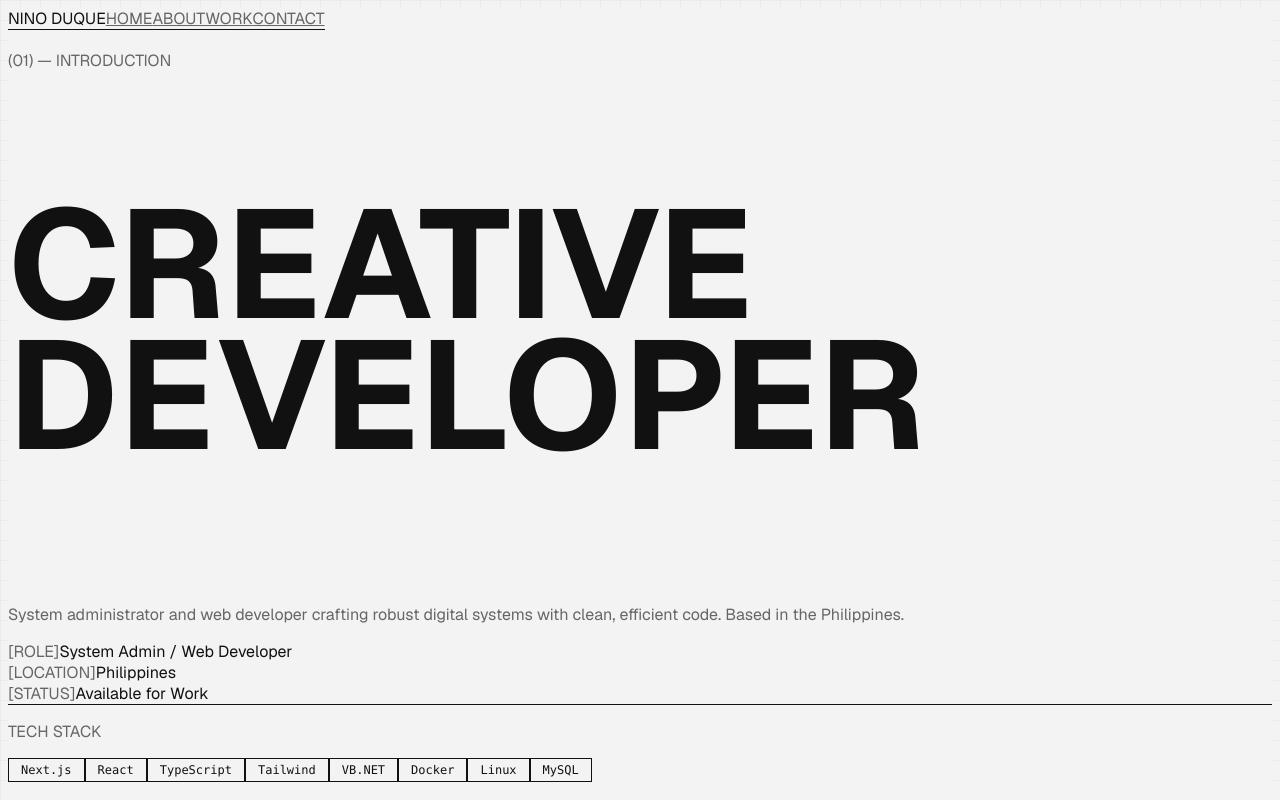
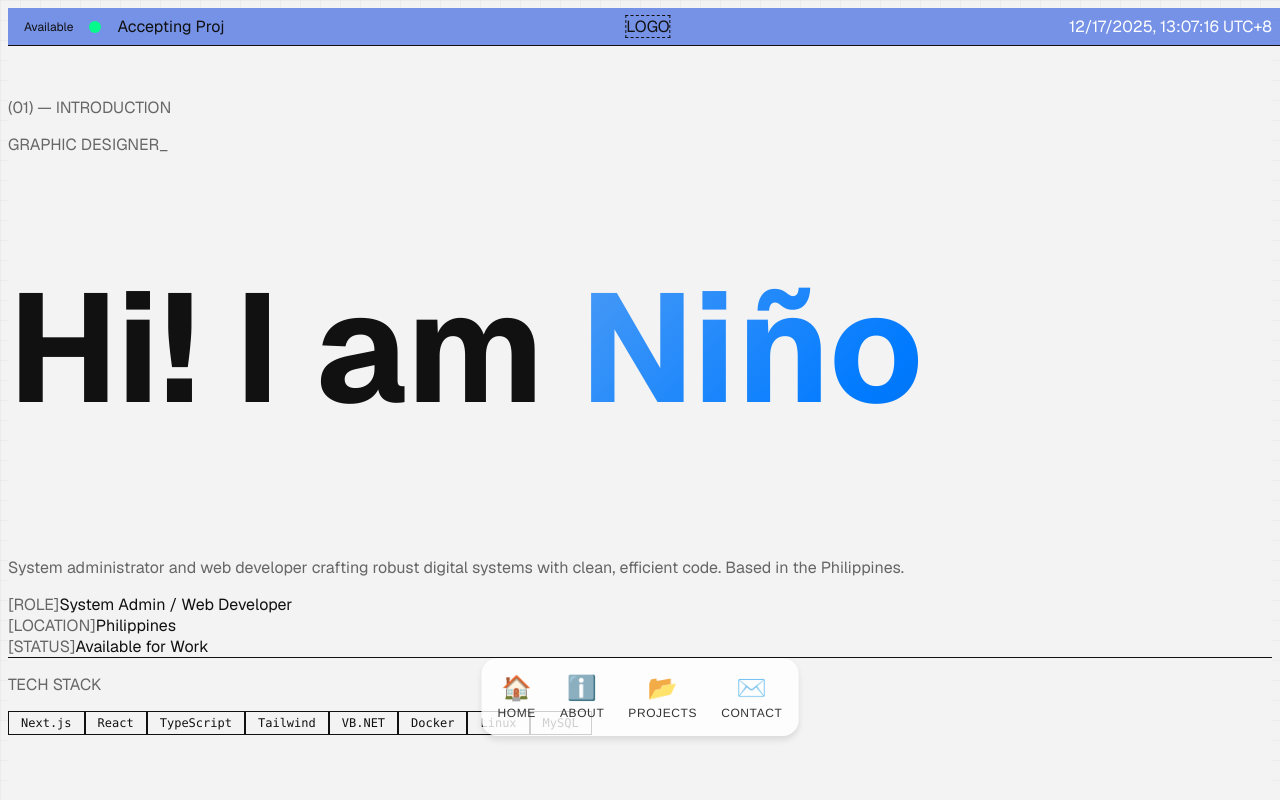
Before and after one commit to Nenjii/my-portfolio, a Next.js app: page / in a window 1280 px wide. Shown: the top 800 px of the page. Built offline with nearby package versions, Linux system fonts and the light colour scheme.

Commit message:
statusheader [17-12-25]

```diff
--- /dev/null
+++ b/app/components/GradientText.tsx
@@ -0,0 +1,23 @@
+"use client";
+
+interface GradientTextProps {
+  children: React.ReactNode;
+  className?: string;
+}
+
+export default function GradientText({ children, className = "" }: GradientTextProps) {
+  return (
+    <span
+      className={`gradient-text ${className}`}
+      style={{
+        background: "linear-gradient(135deg, #61a5f3ff, #007AFF, #0b50a0ff)",
+        backgroundSize: "200% 200%",
+        WebkitBackgroundClip: "text",
+        WebkitTextFillColor: "transparent",
+        animation: "gradient-shift 3s ease infinite",
+      }}
+    >
+      {children}
+    </span>
+  );
+}
--- /dev/null
+++ b/app/components/RoleTypewriter.tsx
@@ -0,0 +1,77 @@
+"use client";
+
+import { useEffect, useState } from "react";
+
+interface RoleTypewriterProps {
+  roles?: string[];
+  typingSpeed?: number;
+  deletingSpeed?: number;
+  pauseDuration?: number;
+  loop?: boolean;
+  className?: string;
+}
+
+export default function RoleTypewriter({
+  roles = [
+    "CREATIVE DEVELOPER",
+    "GRAPHIC DESIGNER",
+    "NETWORK ADMINISTRATOR",
+    "SPORT ENTHUSIAST",
+  ],
+  typingSpeed = 100,
+  deletingSpeed = 50,
+  pauseDuration = 2000,
+  loop = true,
+  className = "",
+}: RoleTypewriterProps) {
+  const [currentText, setCurrentText] = useState("");
+  const [roleIndex, setRoleIndex] = useState(0);
+  const [isDeleting, setIsDeleting] = useState(false);
+  const [isWaiting, setIsWaiting] = useState(false);
+
+  useEffect(() => {
+    if (!roles || roles.length === 0) return;
+
+    const currentRole = roles[roleIndex];
+
+    if (isWaiting) {
+      const waitTimeout = setTimeout(() => {
+        setIsWaiting(false);
+        setIsDeleting(true);
+      }, pauseDuration);
+      return () => clearTimeout(waitTimeout);
+    }
+
+    if (isDeleting) {
+      if (currentText.length > 0) {
+        const deleteTimeout = setTimeout(() => {
+          setCurrentText((prev) => prev.slice(0, -1));
+        }, deletingSpeed);
+        return () => clearTimeout(deleteTimeout);
+      } else {
+        setIsDeleting(false);
+        if (loop) {
+          setRoleIndex((prev) => (prev + 1) % roles.length);
+        } else if (roleIndex < roles.length - 1) {
+          setRoleIndex((prev) => prev + 1);
+        }
+      }
+    } else {
+      if (currentText.length < currentRole.length) {
+        const typeTimeout = setTimeout(() => {
+          setCurrentText(currentRole.slice(0, currentText.length + 1));
+        }, typingSpeed);
+        return () => clearTimeout(typeTimeout);
+      } else {
+        setIsWaiting(true);
+      }
+    }
+  }, [currentText, roleIndex, isDeleting, isWaiting, roles, typingSpeed, deletingSpeed, pauseDuration, loop]);
+
+  return (
+    <span className={className}>
+      {currentText}
+      <span className="animate-pulse text-[#666]">_</span>
+    </span>
+  );
+}
--- /dev/null
+++ b/app/components/StatusHeader.tsx
@@ -0,0 +1,90 @@
+"use client";
+
+import { useEffect, useState } from "react";
+import TypewriterText from "./TypewriterText";
+
+interface StatusHeaderProps {
+  statuses?: string[];
+  showTime?: boolean;
+  timezone?: string;
+  timezoneLabel?: string;
+}
+
+export default function StatusHeader({
+  statuses = ["Brewing Coffee ☕", "Accepting Projects 🚀", "Available for Work ✨"],
+  showTime = true,
+  timezone = "Asia/Manila",
+  timezoneLabel = "UTC+8",
+}: StatusHeaderProps) {
+  const [currentTime, setCurrentTime] = useState<string | null>(null);
+
+  useEffect(() => {
+    // Set initial time
+    setCurrentTime(
+      new Date().toLocaleString("en-US", {
+        timeZone: timezone,
+        hour12: false,
+        month: "2-digit",
+        day: "2-digit",
+        year: "numeric",
+        hour: "2-digit",
+        minute: "2-digit",
+        second: "2-digit",
+      })
+    );
+
+    // Update time every second
+    const timeInterval = setInterval(() => {
+      setCurrentTime(
+        new Date().toLocaleString("en-US", {
+          timeZone: timezone,
+          hour12: false,
+          month: "2-digit",
+          day: "2-digit",
+          year: "numeric",
+          hour: "2-digit",
+          minute: "2-digit",
+          second: "2-digit",
+        })
+      );
+    }, 1000);
+
+    return () => clearInterval(timeInterval);
+  }, [timezone]);
+
+  return (
+    <header className="flex items-center justify-between py-4 px-6 border-b border-[#111111] fixed top-0 left-0 w-full bg-[#4169E1]/70 backdrop-blur-md z-50">
+      {/* Left: Status Section */}
+      <div className="flex items-center" style={{ gap: "1rem" }}> {/* Added inline gap style */}
+        <span className="text-xs font-medium text-black" style={{ fontSize: "0.75rem" }}>Available</span> {/* Explicit inline style fallback */}
+        <div className="status-dot flex-shrink-0"></div>
+        <TypewriterText
+          texts={statuses}
+          typingSpeed={80}
+          deletingSpeed={40}
+          pauseDuration={3000}
+          loop={true}
+          className="text-xs font-medium text-black"
+          style={{ fontSize: "0.75rem" }} /* Explicit inline style fallback */
+          showCursor={false}
+        />
+      </div>
+
+      {/* Center: Logo Placeholder - Replace with your logo */}
+      <div className="absolute left-1/2 transform -translate-x-1/2">
+        {/* TODO: Replace this placeholder with your actual logo */}
+        {/* Example: <Image src="/logo.png" alt="Logo" width={40} height={40} /> */}
+        <div className="w-10 h-10 border border-dashed border-white rounded flex items-center justify-center text-xs text-white font-mono">
+          LOGO
+        </div>
+      </div>
+
+      {/* Right: Date/Time */}
+      {showTime && currentTime && (
+        <div className="text-xs font-mono text-white" style={{ color: "white" }}>
+          {currentTime} {timezoneLabel}
+        </div>
+      )}
+    </header>
+  );
+}
--- /dev/null
+++ b/app/components/TypewriterText.tsx
@@ -0,0 +1,80 @@
+"use client";
+
+import { useEffect, useState } from "react";
+
+interface TypewriterTextProps {
+  texts: string[];
+  typingSpeed?: number;
+  deletingSpeed?: number;
+  pauseDuration?: number;
+  loop?: boolean;
+  className?: string;
+  cursorClassName?: string;
+  showCursor?: boolean;
+}
+
+export default function TypewriterText({
+  texts,
+  typingSpeed = 100,
+  deletingSpeed = 50,
+  pauseDuration = 2000,
+  loop = true,
+  className = "",
+  cursorClassName = "",
+  showCursor = true,
+}: TypewriterTextProps) {
+  const [currentText, setCurrentText] = useState("");
+  const [textIndex, setTextIndex] = useState(0);
+  const [isDeleting, setIsDeleting] = useState(false);
+  const [isWaiting, setIsWaiting] = useState(false);
+
+  useEffect(() => {
+    if (!texts || texts.length === 0) return;
+
+    const currentFullText = texts[textIndex];
+
+    if (isWaiting) {
+      const waitTimeout = setTimeout(() => {
+        setIsWaiting(false);
+        if (loop || textIndex < texts.length - 1) {
+          setIsDeleting(true);
+        }
+      }, pauseDuration);
+      return () => clearTimeout(waitTimeout);
+    }
+
+    if (isDeleting) {
+      if (currentText.length > 0) {
+        const deleteTimeout = setTimeout(() => {
+          setCurrentText((prev) => prev.slice(0, -1));
+        }, deletingSpeed);
+        return () => clearTimeout(deleteTimeout);
+      } else {
+        setIsDeleting(false);
+        if (loop) {
+          setTextIndex((prev) => (prev + 1) % texts.length);
+        } else if (textIndex < texts.length - 1) {
+          setTextIndex((prev) => prev + 1);
+        }
+      }
+    } else {
+      if (currentText.length < currentFullText.length) {
+        const typeTimeout = setTimeout(() => {
+          setCurrentText(currentFullText.slice(0, currentText.length + 1));
+        }, typingSpeed);
+        return () => clearTimeout(typeTimeout);
+      } else {
+        if (loop || textIndex < texts.length - 1) {
+          setIsWaiting(true);
+        }
+      }
+    }
+  }, [currentText, textIndex, isDeleting, isWaiting, texts, typingSpeed, deletingSpeed, pauseDuration, loop]);
+
+  return (
+    <span className={className}>
+      {currentText}
+      {showCursor && <span className={`animate-pulse ${cursorClassName}`}>|</span>}
+    </span>
+  );
+}
--- a/app/globals.css
+++ b/app/globals.css
@@ -76,7 +76,7 @@ body {
 
 /* Animated gradient text */
 .gradient-text {
-  background: linear-gradient(135deg, var(--accent), #00d4ff, var(--accent));
+  background: linear-gradient(135deg, #ff7eb3, #ff758c, #ff7eb3);
   background-size: 200% 200%;
   -webkit-background-clip: text;
   -webkit-text-fill-color: transparent;
@@ -91,16 +91,35 @@ body {
 
 /* Status indicator */
 .status-dot {
-  width: 8px;
-  height: 8px;
-  background: var(--accent);
+  width: 12px;
+  height: 12px;
+  background: #00ff88;
   border-radius: 50%;
   animation: pulse 2s infinite;
 }
 
 @keyframes pulse {
-  0%, 100% { opacity: 1; }
-  50% { opacity: 0.5; }
+  0%, 100% {
+    opacity: 1;
+  }
+  50% {
+    opacity: 0.5;
+  }
+}
+
+/* Status Header Styles */
+header {
+  display: flex;
+  align-items: center;
+  justify-content: space-between;
+  padding: 0.5rem 1rem;
+  border-bottom: 1px solid #111111;
+}
+
+header h1 {
+  font-size: 0.875rem;
+  font-weight: 500;
+  text-align: center;
 }
 
 /* Project card hover effect */
@@ -231,47 +250,98 @@ body {
   bottom: 2rem;
   left: 50%;
   transform: translateX(-50%);
-  background: rgba(10, 10, 10, 0.9);
   padding: 1rem 2.5rem;
-  border: 2px solid #ededed;
-  backdrop-filter: blur(10px);
+
   z-index: 50;
 }
 
-/* Swiss-style navigation links */
-.nav-link-swiss {
-  font-family: ui-monospace, SFMono-Regular, 'SF Mono', Menlo, Consolas, monospace;
-  font-size: 0.75rem;
-  letter-spacing: 0.1em;
-  text-transform: uppercase;
-  color: #888;
-  text-decoration: none;
-  padding: 0.5rem 1rem;
-  transition: all 0.2s ease;
-  position: relative;
+/* Dock Navigation - MacBook style */
+.dock-nav {
+  display: flex;
+  justify-content: center;
+  gap: 3rem;
+  position: fixed;
+  bottom: 2rem;
+  left: 50%;
+  transform: translateX(-50%);
+
+  padding: 1rem 2.5rem;
+
+
+  z-index: 50;
 }
 
-.nav-link-swiss:hover {
-  background: #ededed;
-  color: #0a0a0a;
-}
-
-/* Keep old dock-item styles for backward compatibility */
 .dock-item {
   position: relative;
   display: flex;
   align-items: center;
   justify-content: center;
-  transition: transform 0.3s ease;
+  font-family: ui-monospace, SFMono-Regular, 'SF Mono', Menlo, Consolas, monospace;
+  font-size: 0.75rem;
+  text-transform: uppercase;
+  letter-spacing: 0.05em;
+  color: #666;
   text-decoration: none;
-  color: var(--muted);
+  padding: 0.5rem 0;
+  transition: all 0.3s ease;
+}
+
+.dock-item::after {
+  content: '';
+  position: absolute;
+  bottom: -2px;
+  left: 50%;
+  transform: translateX(-50%);
+  width: 0;
+  height: 2px;
+  background: #111111;
+  transition: width 0.3s ease;
+}
+
+.dock-item:hover {
+  color: #111111;
+  transform: scale(1.1);
 }
 
 .dock-item:hover::after {
   width: 100%;
 }
 
+/* Dock Navigation Styles */
+.dock-navigation {
+  position: fixed;
+  bottom: 2rem;
+  left: 50%;
+  transform: translateX(-50%);
+  display: flex;
+  gap: 1.5rem;
+  background: rgba(255, 255, 255, 0.8);
+  padding: 0.5rem 1rem;
+  border-radius: 1rem;
+  box-shadow: 0 4px 6px rgba(0, 0, 0, 0.1);
+}
+
+.dock-item {
+  display: flex;
+  flex-direction: column;
+  align-items: center;
+  text-decoration: none;
+  color: #333;
+  font-family: 'Helvetica Neue', Arial, sans-serif;
+  font-size: 0.75rem;
+  text-transform: uppercase;
+  transition: transform 0.2s, color 0.2s;
+}
+
 .dock-item:hover {
-  transform: scale(1.2);
-  color: var(--accent); /* Change text color on hover */
+  transform: scale(1.1);
+  color: #0070f3;
 }
+
+.icon {
+  font-size: 1.5rem;
+}
+
+.label {
+  margin-top: 0.25rem;
+}
--- a/app/page.tsx
+++ b/app/page.tsx
@@ -1,32 +1,71 @@
-import Link from "next/link";
 import ProjectList from "./components/projectlist";
 import About from "./components/about";
 import Contact from "./components/contact";
+import StatusHeader from "./components/StatusHeader";
+import RoleTypewriter from "./components/RoleTypewriter";
+import GradientText from "./components/GradientText";
 
 export default function Home() {
   return (
     <main className="bg-[#F3F3F3] text-[#111111]">
-      {/* SWISS STYLE FIXED NAVIGATION */}
-      <nav className="fixed top-0 left-0 right-0 z-50 bg-[#F3F3F3]/90 backdrop-blur-sm border-b border-[#111111]">
-        <div className="max-w-7xl mx-auto px-6 py-4 flex justify-between items-center">
-          <span className="text-sm font-black tracking-tight">NINO DUQUE</span>
-          <div className="flex items-center gap-8">
-            <a href="#home" className="text-xs font-mono text-[#666] hover:text-[#111] transition-colors">HOME</a>
-            <a href="#about" className="text-xs font-mono text-[#666] hover:text-[#111] transition-colors">ABOUT</a>
-            <a href="#work" className="text-xs font-mono text-[#666] hover:text-[#111] transition-colors">WORK</a>
-            <a href="#contact" className="text-xs font-mono text-[#666] hover:text-[#111] transition-colors">CONTACT</a>
-          </div>
+      {/* STATUS HEADER - Separate component for easy modification */}
+      <StatusHeader
+        statuses={["Brewing Coffee ☕", "Accepting Projects 🚀", "Available for Work ✨"]}
+        showTime={true}
+        timezone="Asia/Manila"
+        timezoneLabel="UTC+8"
+      />
+
+      {/* DOCK NAVIGATION - Fixed at bottom */}
+      <nav className="dock-nav">
+        <div className="dock-navigation">
+          <a href="#home" className="dock-item group">
+            <span className="icon">🏠</span>
+            <span className="label">Home</span>
+          </a>
+          <a href="#about" className="dock-item group">
+            <span className="icon">ℹ️</span>
+            <span className="label">About</span>
+          </a>
+          <a href="#work" className="dock-item group">
+            <span className="icon">📂</span>
+            <span className="label">Projects</span>
+          </a>
+          <a href="#contact" className="dock-item group">
+            <span className="icon">✉️</span>
+            <span className="label">Contact</span>
+          </a>
         </div>
       </nav>
 
       {/* HERO SECTION - Massive Typography */}
-      <section id="home" className="min-h-screen flex flex-col justify-center px-6 pt-20">
+      <section id="home" className="min-h-screen flex flex-col justify-center px-6">
         <div className="max-w-7xl mx-auto w-full">
-          <p className="text-xs font-mono text-[#666] tracking-widest mb-6">(01) — INTRODUCTION</p>
+          <p className="text-xs font-mono text-[#666] tracking-widest mb-6">
+            (01) — INTRODUCTION
+          </p>
+
+          {/* Role Typewriter - Cycles through roles */}
+          <div className="mb-4">
+            <RoleTypewriter
+              roles={[
+                "CREATIVE DEVELOPER",
+                "GRAPHIC DESIGNER",
+                "NETWORK ADMINISTRATOR",
+                "SPORT ENTHUSIAST",
+              ]}
+              typingSpeed={80}
+              deletingSpeed={40}
+              pauseDuration={2000}
+              loop={true}
+              className="text-xl md:text-2xl font-mono text-[#666] tracking-widest"
+            />
+          </div>
+
           <h1 className="text-[12vw] md:text-[10vw] font-black leading-[0.85] tracking-tighter mb-8">
-            CREATIVE<br />DEVELOPER
+            Hi! I am <GradientText>Niño</GradientText>
           </h1>
-          <div className="grid grid-cols-1 md:grid-cols-2 gap-12 mt-12">
+          <div className="grid grid-cols-1 md:grid-cols-2 gap-12">
             <div>
               <p className="text-lg text-[#666] leading-relaxed max-w-md">
                 System administrator and web developer crafting robust digital systems with clean, efficient code. Based in the Philippines.
--- a/package.json
+++ b/package.json
@@ -14,7 +14,7 @@
     "react-dom": "19.2.1"
   },
   "devDependencies": {
-    "@tailwindcss/postcss": "^4",
+    "@tailwindcss/postcss": "^4.1.18",
     "@types/node": "^20",
     "@types/react": "^19",
     "@types/react-dom": "^19",
```
Also changed, not shown: 1 other file (tests, documents, lock files or other folders).
